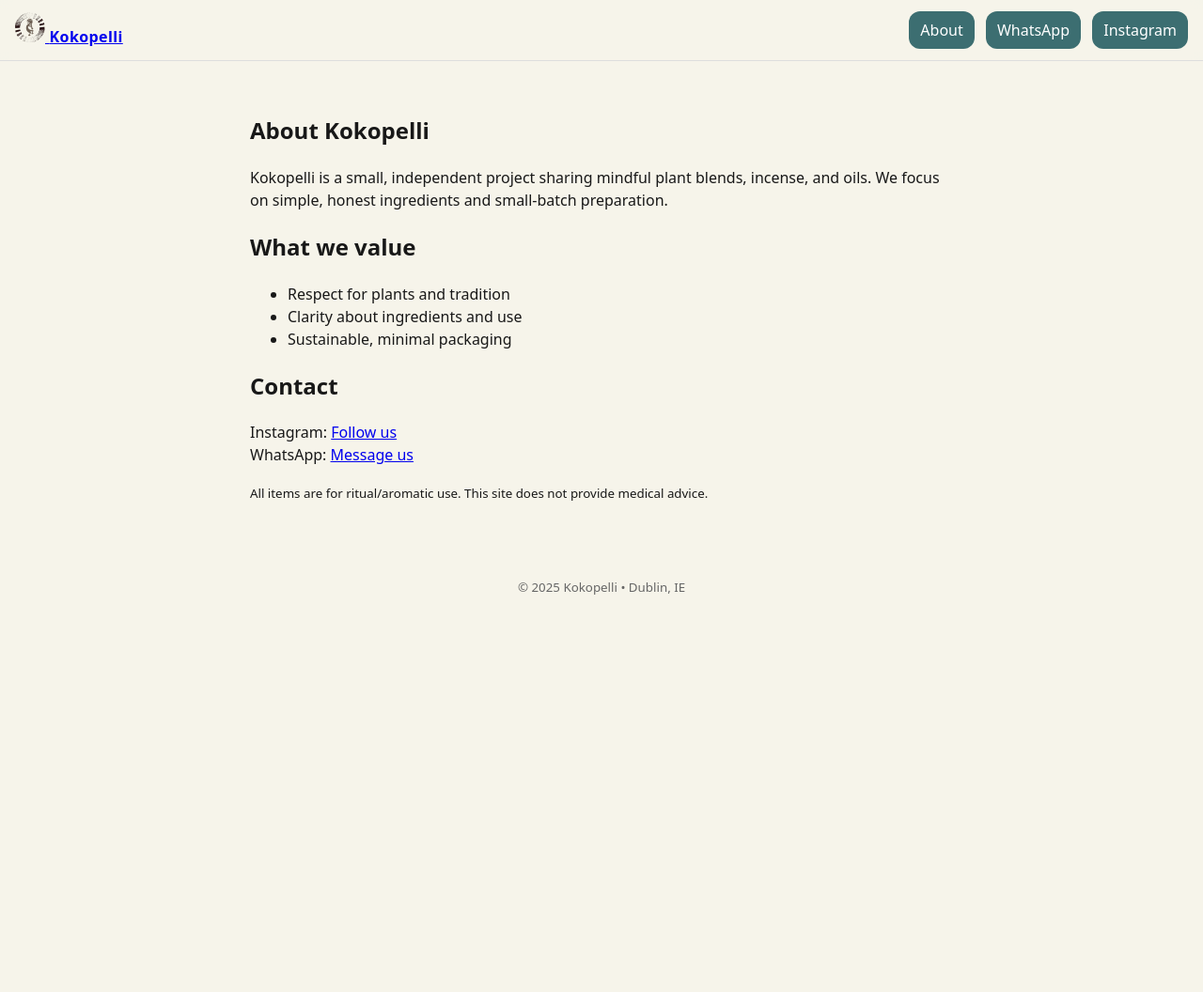
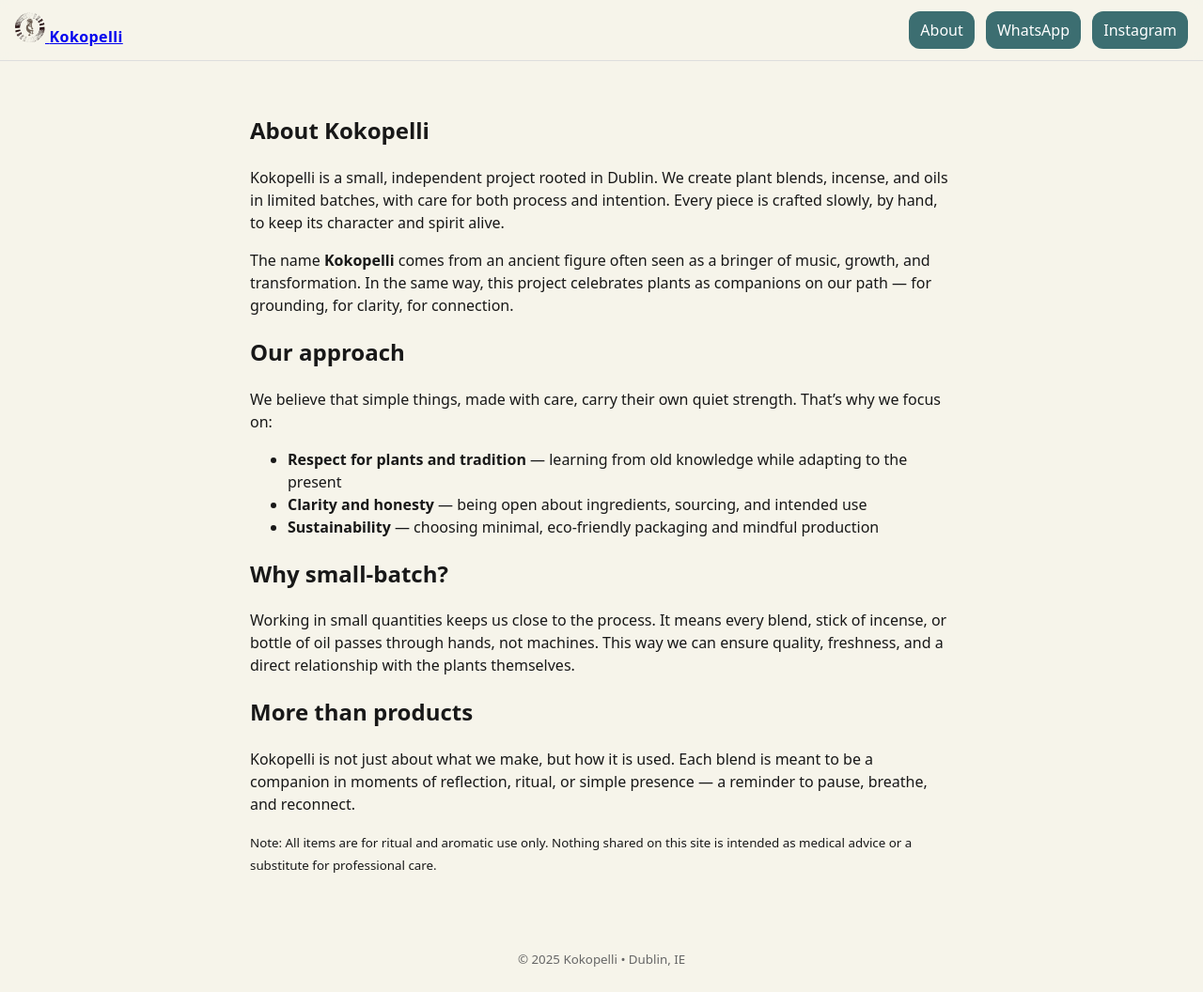
Before and after one commit to MrurBo/kokopelli, a Jekyll site: the page built from about.md, in a window 1280 px wide and 1056 px high. Shown: the whole window at 94% size. Built offline with Jekyll 4.4.1, drawn with Linux system fonts in a browser that asks for light colours; comment, search, counter and statistics services are not loaded.

Commit message:
Redone about

```diff
--- a/about.md
+++ b/about.md
@@ -1,26 +1,29 @@
 ---
 layout: default
 title: About
-description: About Kokopelli — small-batch plant blends, incense, and oils crafted with care in Dublin.
+description: Kokopelli — handcrafted plant blends, incense, and oils made with care in Dublin.
 permalink: /about/
 ---
 
 <section class="container">
   <h1>About Kokopelli</h1>
-  <p>Kokopelli is a small, independent project sharing mindful plant blends, incense, and oils. We focus on simple, honest ingredients and small-batch preparation.</p>
+  <p>Kokopelli is a small, independent project rooted in Dublin. We create plant blends, incense, and oils in limited batches, with care for both process and intention. Every piece is crafted slowly, by hand, to keep its character and spirit alive.</p>
 
-  <h2>What we value</h2>
+  <p>The name <strong>Kokopelli</strong> comes from an ancient figure often seen as a bringer of music, growth, and transformation. In the same way, this project celebrates plants as companions on our path — for grounding, for clarity, for connection.</p>
+
+  <h2>Our approach</h2>
+  <p>We believe that simple things, made with care, carry their own quiet strength. That’s why we focus on:</p>
   <ul>
-    <li>Respect for plants and tradition</li>
-    <li>Clarity about ingredients and use</li>
-    <li>Sustainable, minimal packaging</li>
+    <li><strong>Respect for plants and tradition</strong> — learning from old knowledge while adapting to the present</li>
+    <li><strong>Clarity and honesty</strong> — being open about ingredients, sourcing, and intended use</li>
+    <li><strong>Sustainability</strong> — choosing minimal, eco-friendly packaging and mindful production</li>
   </ul>
 
-  <h2>Contact</h2>
-  <p>
-    Instagram: <a href="{{ site.instagram_url }}" target="_blank" rel="noopener">Follow us</a><br>
-    WhatsApp: <a href="https://wa.me/{{ site.whatsapp_e164 }}" target="_blank" rel="noopener">Message us</a>
-  </p>
+  <h2>Why small-batch?</h2>
+  <p>Working in small quantities keeps us close to the process. It means every blend, stick of incense, or bottle of oil passes through hands, not machines. This way we can ensure quality, freshness, and a direct relationship with the plants themselves.</p>
 
-  <p><small>All items are for ritual/aromatic use. This site does not provide medical advice.</small></p>
+  <h2>More than products</h2>
+  <p>Kokopelli is not just about what we make, but how it is used. Each blend is meant to be a companion in moments of reflection, ritual, or simple presence — a reminder to pause, breathe, and reconnect.</p>
+
+  <p><small>Note: All items are for ritual and aromatic use only. Nothing shared on this site is intended as medical advice or a substitute for professional care.</small></p>
 </section>
```
